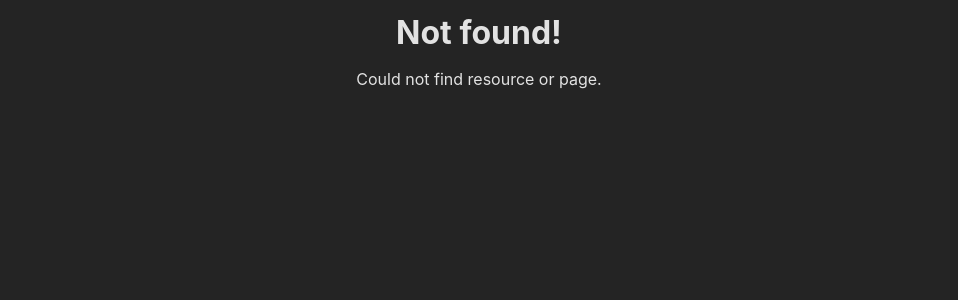
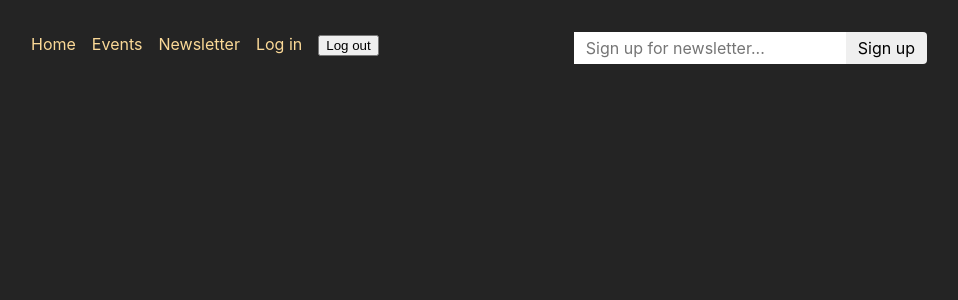
Before and after one commit to Line-Baumann-Haavik/Mini-React-projects, a React (Create React App) app in the folder 22-starting-project/22-starting-project/frontend/: page /logout in a window 1280 px wide. Before the commit this address had no page. Shown: the top 300 px of the page, without its empty margins (161-1119 px from the left). Built offline with nearby package versions, Linux system fonts and the light colour scheme.

Commit message:
added log out functionality

```diff
--- a/22-starting-project/22-starting-project/frontend/src/App.js
+++ b/22-starting-project/22-starting-project/frontend/src/App.js
@@ -16,11 +16,14 @@ import NewsletterPage, { action as newsletterAction } from "./pages/Newsletter";
 import AuthenticationPage, {
   authenticationAction,
 } from "./pages/Authentication";
+import clearStorageAction from "./pages/LogOut";
+import { tokenLoader } from "./util/Auth";
 
 const router = createBrowserRouter([
   {
     path: "/",
     element: <RootLayout />,
+    loader: tokenLoader,
     errorElement: <ErrorPage />,
     children: [
       { index: true, element: <HomePage /> },
@@ -67,6 +70,10 @@ const router = createBrowserRouter([
         element: <NewsletterPage />,
         action: newsletterAction,
       },
+      {
+        path: "logout",
+        action: clearStorageAction
+      }
     ],
   },
 ]);
--- a/22-starting-project/22-starting-project/frontend/src/components/MainNavigation.js
+++ b/22-starting-project/22-starting-project/frontend/src/components/MainNavigation.js
@@ -1,7 +1,7 @@
-import { NavLink } from 'react-router-dom';
+import { Form, NavLink } from "react-router-dom";
 
-import classes from './MainNavigation.module.css';
-import NewsletterSignup from './NewsletterSignup';
+import classes from "./MainNavigation.module.css";
+import NewsletterSignup from "./NewsletterSignup";
 
 function MainNavigation() {
   return (
@@ -49,6 +49,11 @@ function MainNavigation() {
               Log in
             </NavLink>
           </li>
+          <li>
+            <Form action="/logout" method="post">
+              <button>Log out</button>
+            </Form>
+          </li>
         </ul>
       </nav>
       <NewsletterSignup />
--- /dev/null
+++ b/22-starting-project/22-starting-project/frontend/src/pages/LogOut.js
@@ -0,0 +1,6 @@
+import { redirect } from "react-router-dom";
+
+export default function clearStorageAction(){
+    localStorage.removeItem("token");
+    return redirect("/");
+}
--- a/22-starting-project/22-starting-project/frontend/src/util/Auth.js
+++ b/22-starting-project/22-starting-project/frontend/src/util/Auth.js
@@ -1,3 +1,7 @@
 export default function getToken(){
     return localStorage.getItem("token");
 }
+
+export function tokenLoader(){
+    return getToken();
+}
```
